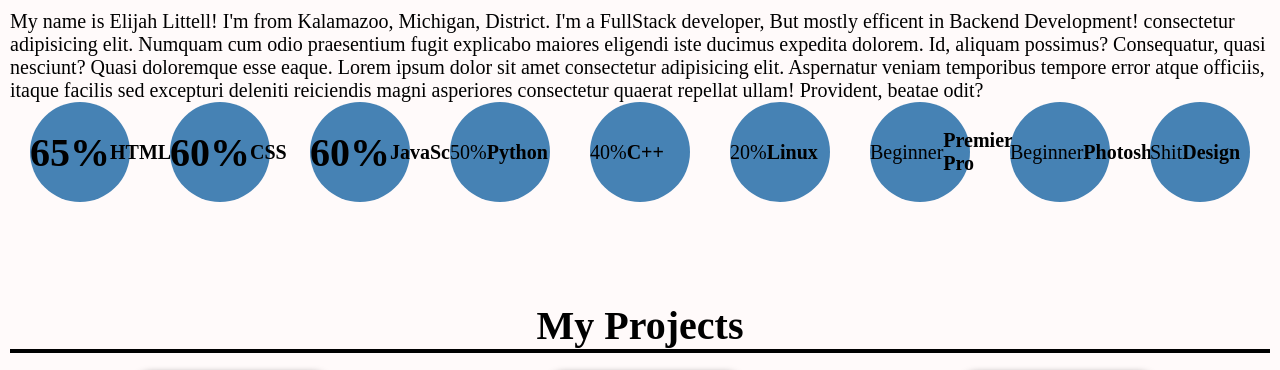
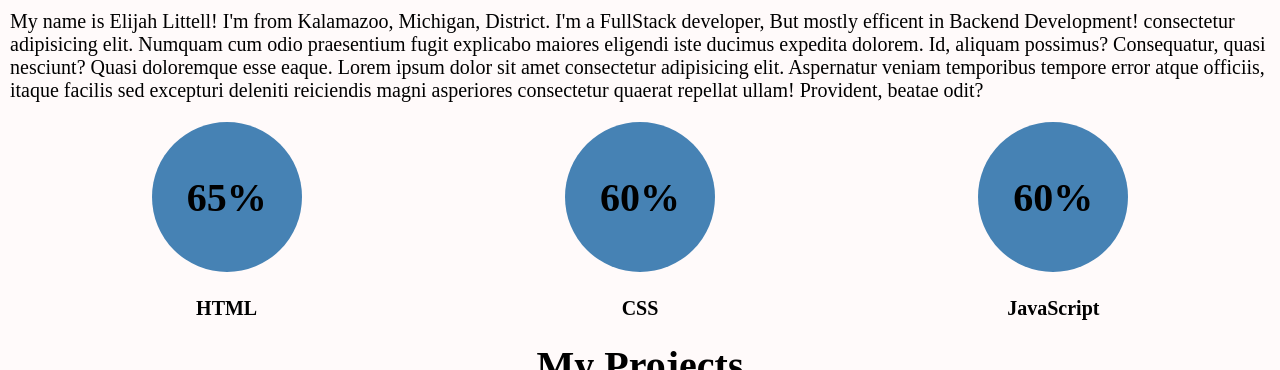
Before and after one commit to CyberNotesDev/CyberNotesDev.github.io, a plain HTML site: page index.html in a window 1280 px wide. Shown: the top 370 px of the page. Drawn offline with Linux system fonts and the light colour scheme; grey boxes are pictures that could not be loaded.

Commit message:
styles for page

```diff
--- a/style.css
+++ b/style.css
@@ -16,29 +16,47 @@ body {
 
 main {
     font-size: 20px;
-    height: 1500px;
     padding: 10px;
+}
+
+/* Description */
+
+main .description-container {
+    margin-bottom: 10px;
 }
 
 /* Skills */
 
 main .skills-container {
-    margin-bottom: 100px;
+    color: black;
+    position: relative;
+    margin-bottom: 10px;
+    height: 220px;
 }
 
 main .skills-container .skills {
     display: flex;
+    padding: 10px;
     justify-content: space-around;
 }
 
 main .skills-container .skills .skill {
     display: flex;
-    justify-self: right;
+    justify-content: center;
     align-items: center;
     background-color: steelblue;
     border-radius: 50%;
-    height: 100px;
-    width: 100px;
+    height: 150px;
+    width: 150px;
+}
+
+main .skills-container .skills .skill .adjust {
+    position: absolute;
+    bottom: 12px;
+}
+
+main .skills-container .skills .gone {
+    display: none;
 }
 
 /* Projects */
```
